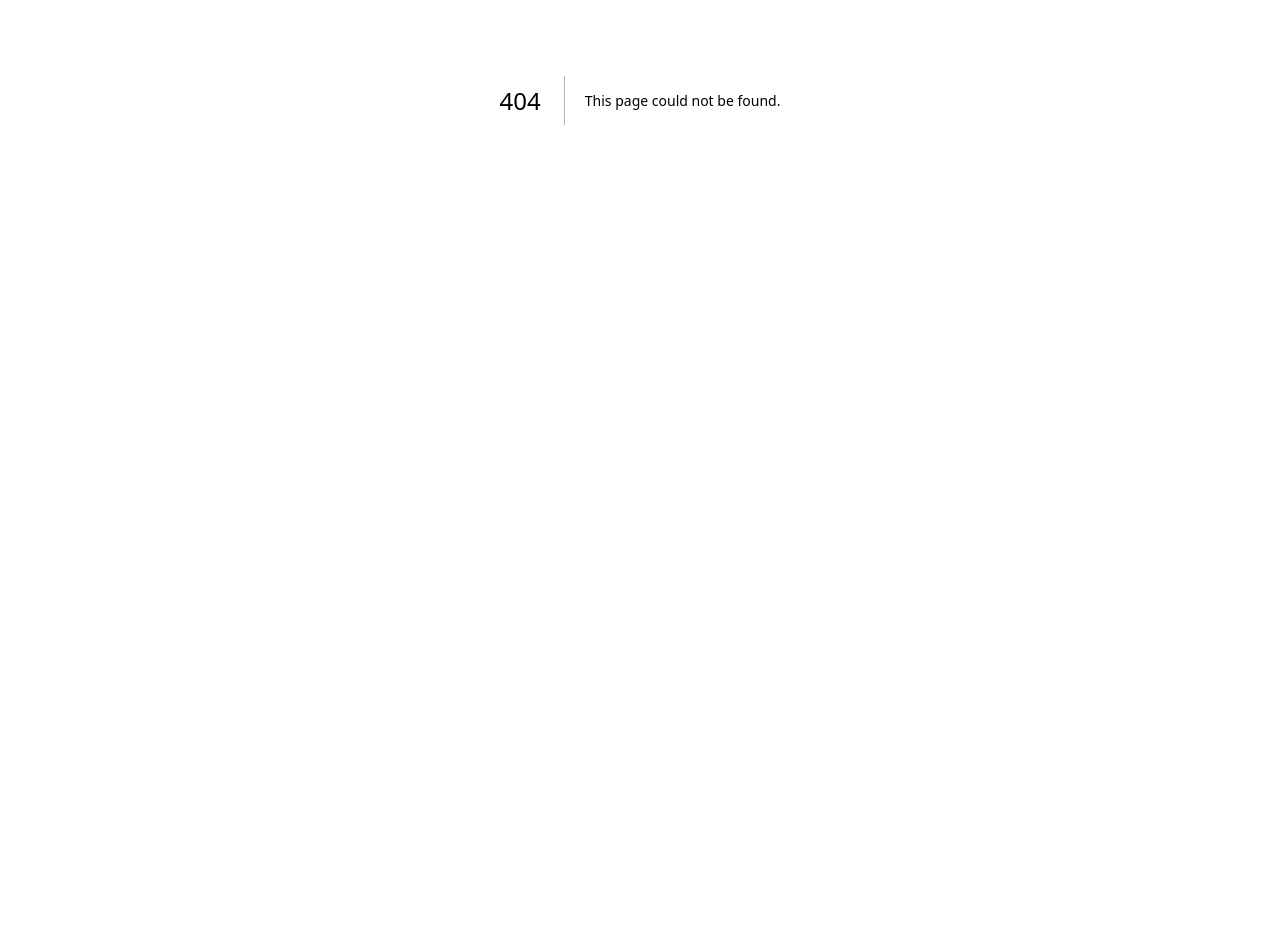
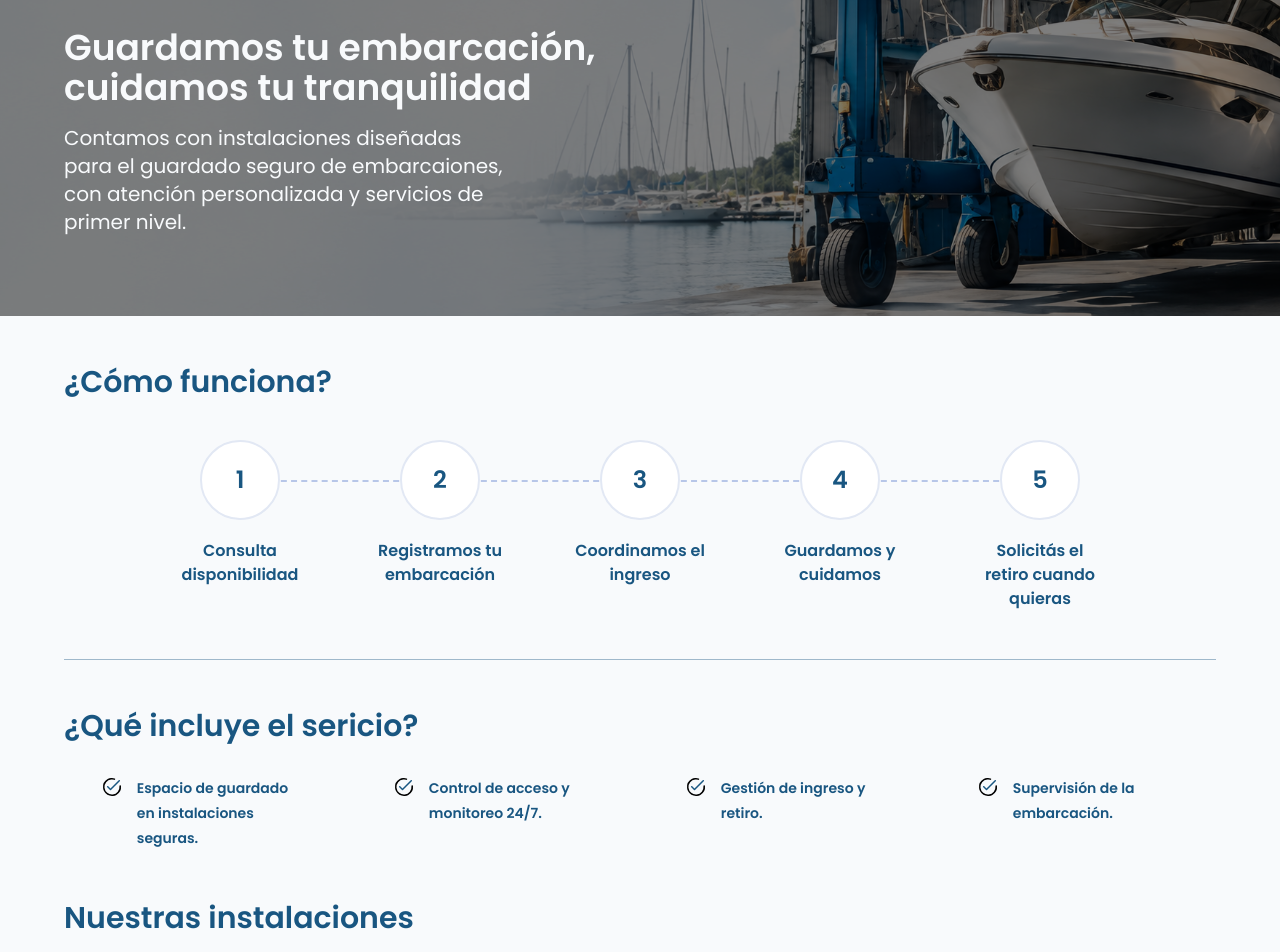
Before and after one commit to Martiks38/frontend_dsw, a Next.js app: page /guarderia in a window 1280 px wide. Before the commit this address had no page. Shown: the part 300-1252 px from the top of the page. Before the commit the page ends 800 px from the top, so only its background shows below. Built offline with nearby package versions, Linux system fonts and the light colour scheme.

Commit message:
feat: create Guarderia page

```diff
--- /dev/null
+++ b/src/app/(public)/guarderia/page.tsx
@@ -0,0 +1,73 @@
+import Image from 'next/image';
+
+import { HomeSection, IntroSection } from '@/components/layout/Section';
+import Banner from '@/components/ui/Banner/Banner';
+import CheckList from '@/components/ui/Lists/CheckList/CheckList';
+import StepsList from '@/components/ui/Lists/StepsList/StepsList';
+import { CONTRACT_PROCESS, GALLERY_IMAGES, SERVICE_SCOPE } from '@/data';
+
+export default function Home() {
+  return (
+    <>
+      <IntroSection
+        heroImageUrl="/portada_2.png"
+        title={
+          <>
+            Guardamos tu embarcación,
+            <br />
+            cuidamos tu tranquilidad
+          </>
+        }
+      >
+        <p className="w-[35ch] text-xl">
+          Contamos con instalaciones diseñadas para el guardado seguro de
+          embarcaiones, con atención personalizada y servicios de primer nivel.
+        </p>
+      </IntroSection>
+      <HomeSection heading="¿Cómo funciona?" className="[&>h2]:text-left">
+        <StepsList steps={CONTRACT_PROCESS} />
+      </HomeSection>
+      <hr className="mx-16 mt-12 text-(--primary-color-60)" />
+      <HomeSection
+        heading="¿Qué incluye el sericio?"
+        className="[&>h2]:text-left"
+      >
+        <CheckList items={SERVICE_SCOPE} />
+      </HomeSection>
+      <HomeSection
+        heading="Nuestras instalaciones"
+        className="[&>h2]:text-left"
+      >
+        <ul className="mt-8 flex gap-x-6">
+          {GALLERY_IMAGES.map(({ id, src, alt }) => {
+            return (
+              <li key={id}>
+                <figure className="overflow-clip rounded-2xl">
+                  <Image
+                    src={src}
+                    alt={alt}
+                    loading="lazy"
+                    width="300"
+                    height="300"
+                  />
+                </figure>
+              </li>
+            );
+          })}
+        </ul>
+      </HomeSection>
+      <div className="mb-12 px-16">
+        <Banner
+          className="rounded-[10px]"
+          heading="Solicitá disponibilidad para tu embarcación"
+          text="Completá el formulario y nos comunicaremos con vos."
+          button={{
+            href: '',
+            text: 'Solicitar guardado',
+            variant: 'primary',
+          }}
+        />
+      </div>
+    </>
+  );
+}
```
